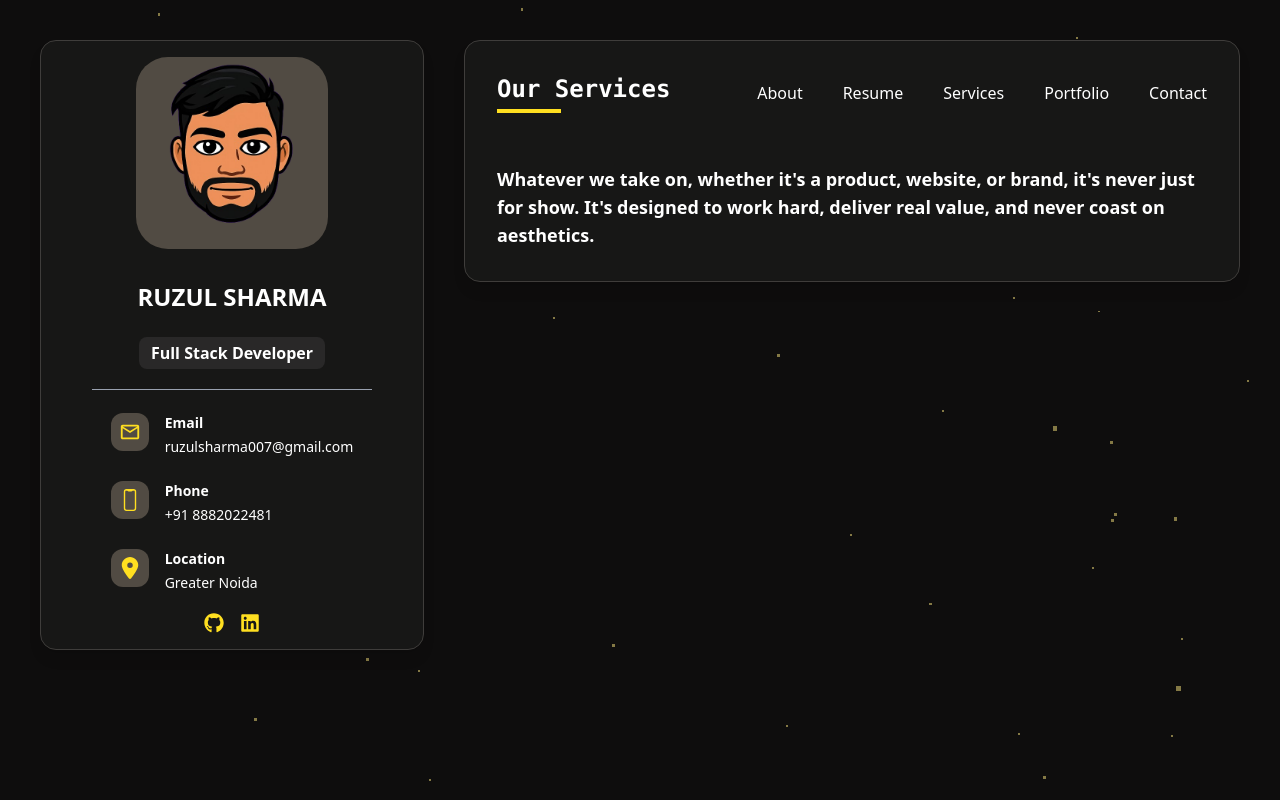
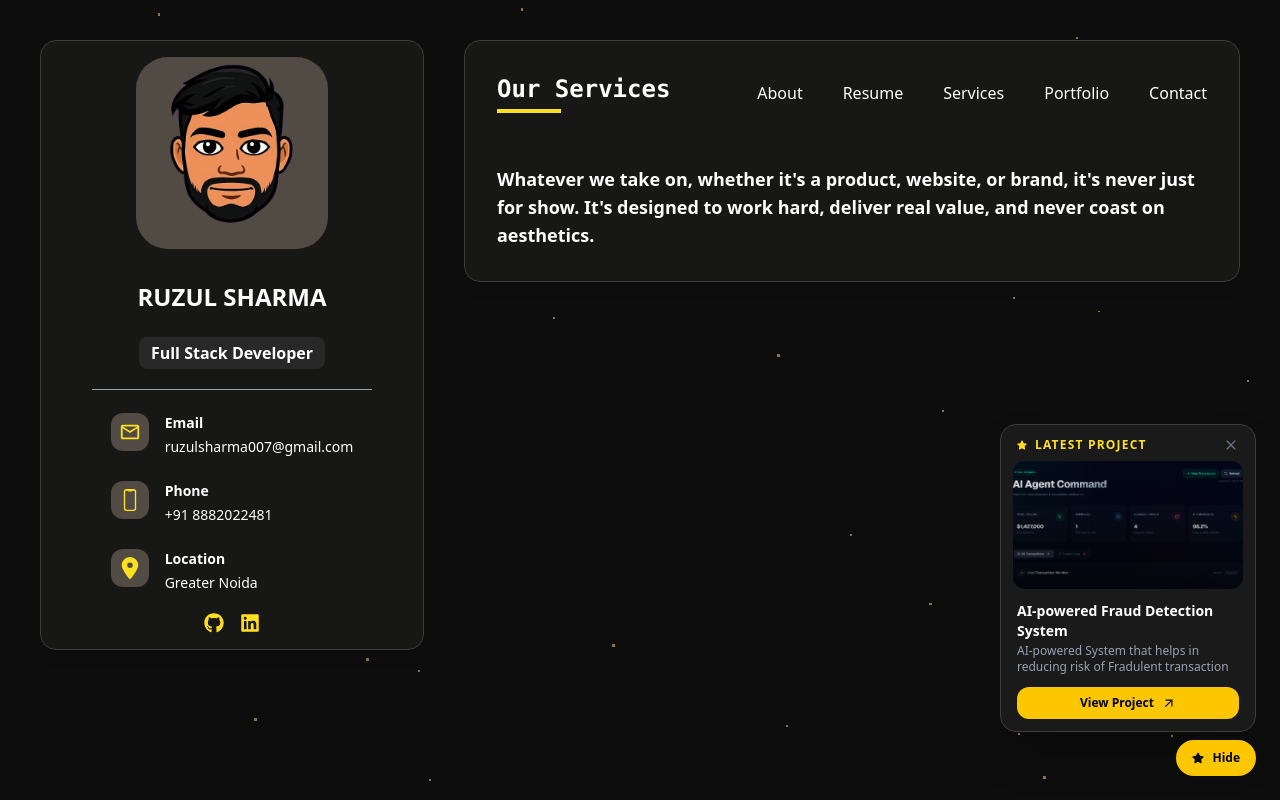
Before and after one commit to ruzulsharma/My-Portfolio-Website, a React (Vite) app: page /services in a window 1280 px wide. Built offline with nearby package versions, Linux system fonts and the light colour scheme.

Commit message:
"widh=get componenet created "

```diff
--- a/src/AppRoutes.jsx
+++ b/src/AppRoutes.jsx
@@ -3,23 +3,20 @@ import {
   BrowserRouter as Router,
   Route,
   Routes,
-  Outlet,
 } from "react-router-dom";
-import Home from "./pages/Home";
 import Layout from "./layout/Layout";
 import Resume from "./pages/Resume";
 import About from "./pages/About";
 import Contact from "./pages/Contact";
 import Portfolio from "./pages/Portfolio";
 import Services from "./pages/Services";
-
+import LatestProjectWidget from "./components/LatestProjectWidget";
 
 const AppRoutes = () => {
   return (
     <Router>
       <Routes>
         <Route element={<Layout />}>
-          {/* <Route path="/" element={<Home />} /> */}
           <Route path="/" element={<About />} />
           <Route path="/resume" element={<Resume />} />
           <Route path="/portfolio" element={<Portfolio />} />
@@ -27,6 +24,8 @@ const AppRoutes = () => {
           <Route path="/services" element={<Services />} />
         </Route>
       </Routes>
+      {/* Floating widget inside Router context */}
+      <LatestProjectWidget />
     </Router>
   );
 };
--- /dev/null
+++ b/src/components/LatestProjectWidget.jsx
@@ -0,0 +1,111 @@
+import React, { useState } from "react";
+import { motion, AnimatePresence } from "framer-motion";
+import { useNavigate } from "react-router-dom";
+import { MdOutlineArrowOutward, MdClose } from "react-icons/md";
+import { FaStar } from "react-icons/fa";
+
+// ✅ UPDATE THIS whenever you push a new project
+const latestProject = {
+  title: "AI-powered Fraud Detection System",
+  description: "AI-powered System that helps in reducing risk of  Fradulent transaction",
+  img: "/images/TransactionAgent.png",
+  link: "https://transactionaiagent.vercel.app/",
+};
+
+const LatestProjectWidget = () => {
+  const [expanded, setExpanded] = useState(true);
+  const [dismissed, setDismissed] = useState(false);
+  const navigate = useNavigate();
+
+  if (dismissed) return null;
+
+  const handleClick = () => {
+    if (latestProject.link.startsWith("http")) {
+      // External link - open in new tab
+      window.open(latestProject.link, "_blank", "noopener,noreferrer");
+    } else {
+      // Internal route - use navigate
+      navigate(latestProject.link);
+    }
+  };
+
+  return (
+    <div className="fixed bottom-6 right-6 z-50 flex flex-col items-end gap-2">
+      <AnimatePresence>
+        {expanded && (
+          <motion.div
+            initial={{ opacity: 0, y: 20, scale: 0.9 }}
+            animate={{ opacity: 1, y: 0, scale: 1 }}
+            exit={{ opacity: 0, y: 20, scale: 0.9 }}
+            transition={{ type: "spring", stiffness: 200, damping: 20 }}
+            className="bg-[#1a1a1a] border border-[#3f3d3b] rounded-2xl shadow-2xl w-64 overflow-hidden"
+          >
+            {/* Header */}
+            <div className="flex items-center justify-between px-4 pt-3 pb-1">
+              <div className="flex items-center gap-2 text-yellow-300 text-xs font-bold uppercase tracking-widest">
+                <FaStar size={10} />
+                <span>Latest Project</span>
+              </div>
+              <button
+                onClick={() => setDismissed(true)}
+                className="text-gray-500 hover:text-white transition-colors"
+                aria-label="Dismiss"
+              >
+                <MdClose size={16} />
+              </button>
+            </div>
+
+            {/* Project image */}
+            <div className="relative mx-3 mt-1 rounded-xl overflow-hidden h-32">
+              <img
+                src={latestProject.img}
+                alt={latestProject.title}
+                className="w-full h-full object-cover"
+              />
+              <div className="absolute inset-0 bg-gradient-to-t from-black/60 to-transparent" />
+            </div>
+
+            {/* Project info + CTA */}
+            <div className="px-4 py-3">
+              <p className="text-white font-bold text-sm">{latestProject.title}</p>
+              <p className="text-gray-400 text-xs mt-0.5">{latestProject.description}</p>
+              <button
+                onClick={handleClick}
+                className="mt-3 w-full flex items-center justify-center gap-2 bg-yellow-400 hover:bg-yellow-300 text-black text-xs font-bold py-2 rounded-xl transition-colors duration-200"
+              >
+                View Project <MdOutlineArrowOutward size={14} />
+              </button>
+            </div>
+          </motion.div>
+        )}
+      </AnimatePresence>
+
+      {/* Floating toggle button */}
+      <motion.button
+        onClick={() => setExpanded((prev) => !prev)}
+        whileHover={{ scale: 1.08 }}
+        whileTap={{ scale: 0.95 }}
+        animate={{
+          boxShadow: expanded
+            ? "0 0 0px rgba(252,211,77,0)"
+            : [
+                "0 0 0px rgba(252,211,77,0)",
+                "0 0 18px rgba(252,211,77,0.7)",
+                "0 0 0px rgba(252,211,77,0)",
+              ],
+        }}
+        transition={
+          expanded
+            ? {}
+            : { repeat: Infinity, duration: 2, ease: "easeInOut" }
+        }
+        className="flex items-center gap-2 bg-yellow-400 hover:bg-yellow-300 text-black text-xs font-bold px-4 py-2.5 rounded-full shadow-lg transition-colors duration-200"
+      >
+        <FaStar size={12} />
+        {expanded ? "Hide" : "New Project ✨"}
+      </motion.button>
+    </div>
+  );
+};
+
+export default LatestProjectWidget;
```
